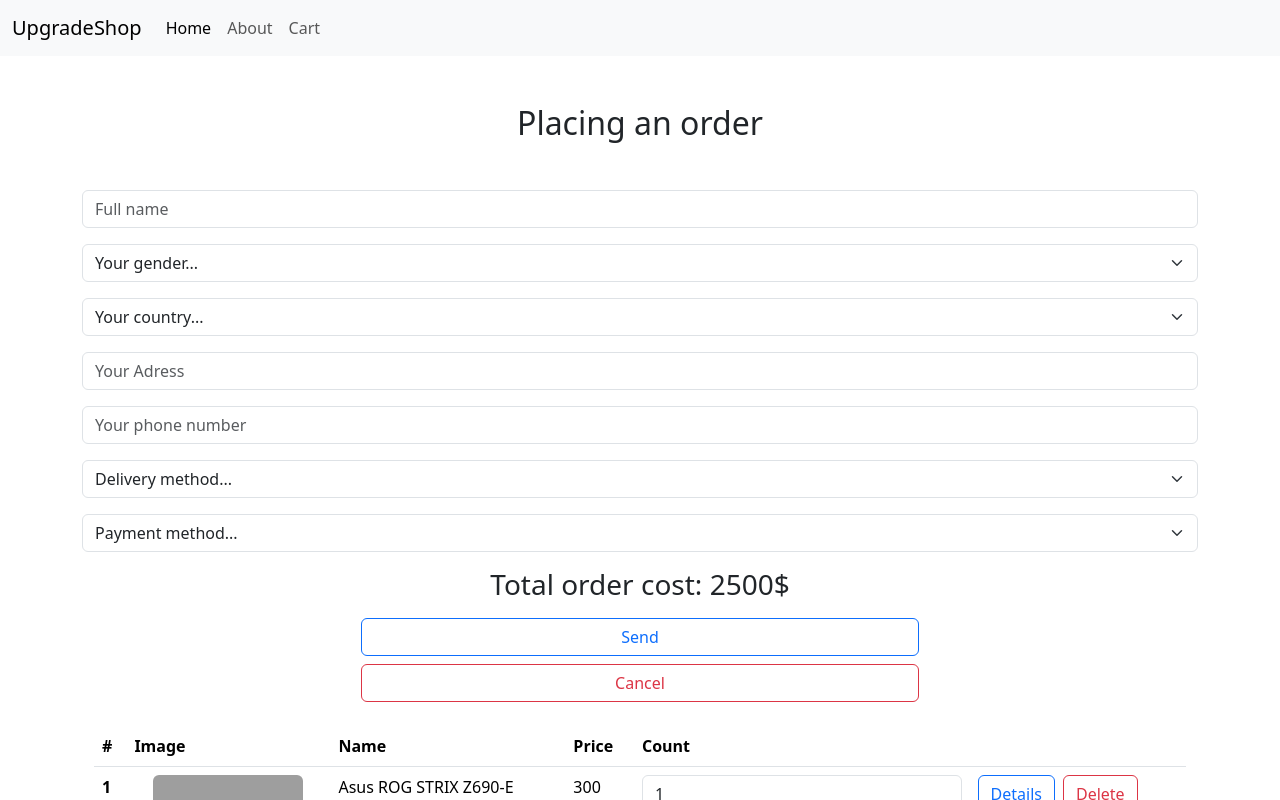
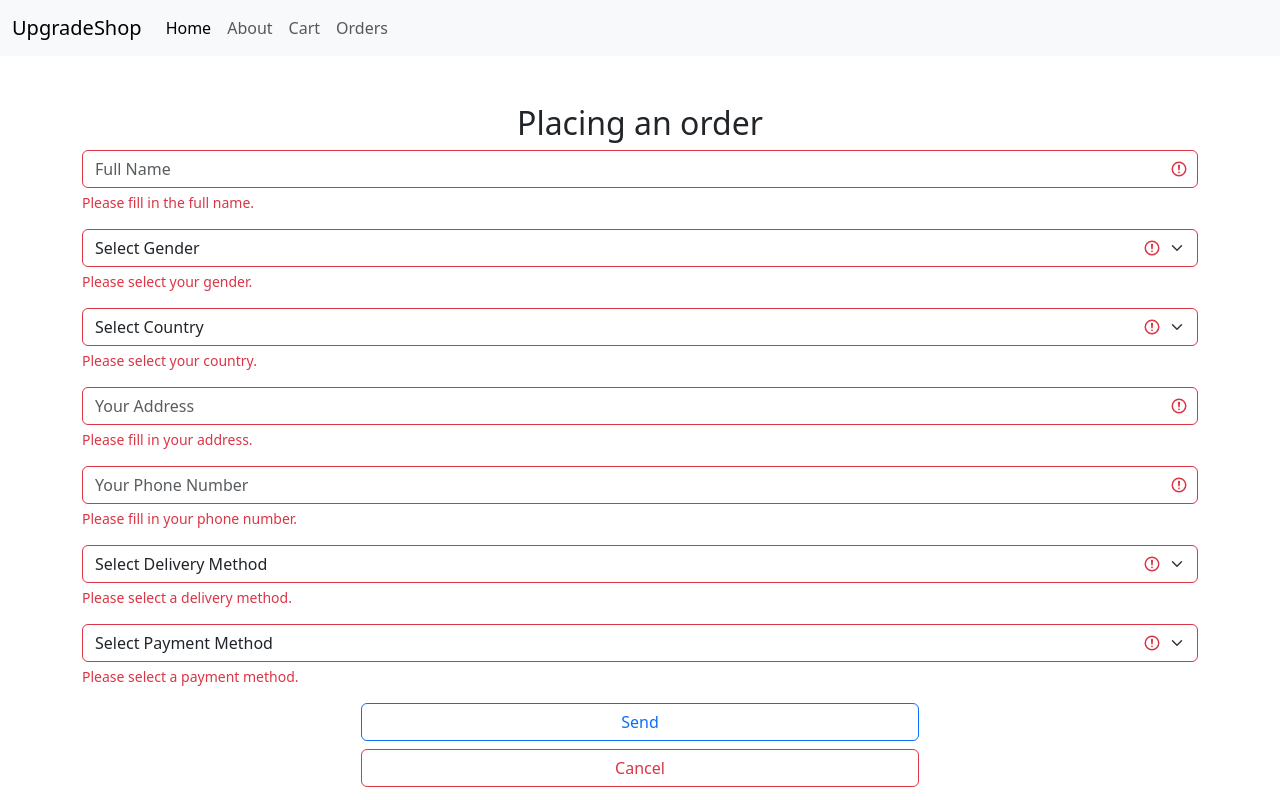
Before and after one commit to N1k143/Project-Shop-Vue, a Vue app: page /order in a window 1280 px wide. Shown: the top 800 px of the page. Built offline with nearby package versions, Linux system fonts and the light colour scheme; grey boxes are pictures that could not be loaded.

Commit message:
add Veiw-order page

```diff
--- a/src/App.vue
+++ b/src/App.vue
@@ -16,7 +16,9 @@
         <li class="nav-item">
           <RouterLink class="nav-link" to="/cart" href="#">Cart</RouterLink>
         </li>
-
+        <li class="nav-item">
+          <RouterLink class="nav-link" to="/orders" href="#">Orders</RouterLink>
+        </li>
       </ul>
     </div>
   </div>
--- a/src/components/Cart.vue
+++ b/src/components/Cart.vue
@@ -41,7 +41,10 @@ import { RouterLink } from "vue-router";
 
 const cartStore = useCartStore();
 
+
 const updateCount = (id, event) => {
     cartStore.updateCountCartById(id, event.target.value);
 }
+
+
 </script>
--- a/src/router/index.js
+++ b/src/router/index.js
@@ -29,6 +29,11 @@ const router = createRouter({
       name: 'order',
       component: () => import('../views/OrderView.vue'),
     },
+    {
+      path: '/orders',
+      name: 'orders',
+      component: () => import('../views/ShowOrdersVeiew.vue'),
+    },
 ]})
 
 export default router
--- a/src/stores/cart.js
+++ b/src/stores/cart.js
@@ -61,6 +61,8 @@ export const useCartStore = defineStore('cart', () => {
         }
     }
 
+
+
     return {
         carts,
         findIndexProductCartById,
@@ -68,6 +70,6 @@ export const useCartStore = defineStore('cart', () => {
         addToCart,
         cartList,
         totalSum,
-        removeFromCart
+        removeFromCart,
     }
 })
--- a/src/views/OrderView.vue
+++ b/src/views/OrderView.vue
@@ -1,54 +1,129 @@
 <template>
-        <h2 class="text-center mt-5 ">Placing an order</h2>
     <div class="container mt-5">
+      <h2 class="text-center">Placing an order</h2>
+
+      <form @submit.prevent="confirmOrder">
         <div class="mb-3">
-        <input type="text" class="form-control" id="fio" placeholder="Full name">
+          <input v-model="fullName" type="text" class="form-control" :class="{'is-invalid': !fullName}" placeholder="Full Name">
+          <div class="invalid-feedback">Please fill in the full name.</div>
         </div>
-    <select class="form-select" aria-label="Gender">
-        <option selected>Your gender...</option>
-        <option value="1">Male</option>
-        <option value="2">Female</option>
+
+        <div class="mb-3">
+          <select v-model="gender" class="form-select" :class="{'is-invalid': !gender}">
+            <option value="" disabled selected>Select Gender</option>
+            <option value="male">Male</option>
+            <option value="female">Female</option>
           </select>
-    <select class="form-select mt-3" aria-label="Country">
-        <option selected>Your country...</option>
-        <option value="1">Russia</option>
-        <option value="2">Kazakhstan</option>
-        <option value="3">USA</option>
+          <div class="invalid-feedback">Please select your gender.</div>
+        </div>
+
+        <div class="mb-3">
+          <select v-model="country" class="form-select" :class="{'is-invalid': !country}">
+            <option value="" disabled selected>Select Country</option>
+            <option value="Russia">Russia</option>
+            <option value="Kazakhstan">Kazakhstan</option>
+            <option value="USA">USA</option>
           </select>
-    <div class="mb-3 mt-3">
-        <input type="text" class="form-control" id="fio" placeholder="Your Adress">
+          <div class="invalid-feedback">Please select your country.</div>
         </div>
-    <div class="mb-3 mt-3">
-        <input type="text" class="form-control" id="fio" placeholder="Your phone number">
+
+        <div class="mb-3">
+          <input v-model="address" type="text" class="form-control" :class="{'is-invalid': !address}" placeholder="Your Address">
+          <div class="invalid-feedback">Please fill in your address.</div>
         </div>
-    <select class="form-select" aria-label="Delivery method">
-        <option selected>Delivery method...</option>
-        <option value="1">Courier</option>
-        <option value="2">Pickup</option>
-        <option value="3">Postal delivery</option>
+
+        <div class="mb-3">
+          <input v-model="phone" type="text" class="form-control" :class="{'is-invalid': !phone}" placeholder="Your Phone Number">
+          <div class="invalid-feedback">Please fill in your phone number.</div>
+        </div>
+
+        <div class="mb-3">
+          <select v-model="deliveryMethod" class="form-select" :class="{'is-invalid': !deliveryMethod}">
+            <option value="" disabled selected>Select Delivery Method</option>
+            <option value="Courier">Courier</option>
+            <option value="Pickup">Pickup</option>
+            <option value="Postal">Postal Delivery</option>
           </select>
-    <select class="form-select mt-3" aria-label="Payment method">
-        <option selected>Payment method...</option>
-        <option value="1">Cash</option>
-        <option value="2">Credit Card</option>
+          <div class="invalid-feedback">Please select a delivery method.</div>
+        </div>
+
+        <div class="mb-3">
+          <select v-model="paymentMethod" class="form-select" :class="{'is-invalid': !paymentMethod}">
+            <option value="" disabled selected>Select Payment Method</option>
+            <option value="Cash">Cash</option>
+            <option value="Card">Credit Card</option>
           </select>
+          <div class="invalid-feedback">Please select a payment method.</div>
+        </div>
 
-    <h3 class="text-center mt-3 mb-3">Total order cost: 2500$</h3>
-    <div class="buttons text-center mt-3">
         <div class="d-grid gap-2 col-6 mx-auto">
-            <button type="button" class="btn btn-outline-primary">Send</button>
-            <RouterLink type="button" to="/cart" class="btn btn-outline-danger">Сancel</RouterLink>
+          <button type="submit" class="btn btn-outline-primary">Send</button>
+          <RouterLink to="/cart" class="btn btn-outline-danger">Cancel</RouterLink>
         </div>
-    </div>
-    <Cart class="mt-4"></Cart>
+      </form>
+
+      <Cart class="mt-4 mb-3"></Cart>
     </div>
   </template>
 
   <script setup>
+  import { ref, computed } from "vue";
+  import { useCartStore } from "@/stores/cart";
+  import { useRouter } from "vue-router";
   import Cart from "@/components/Cart.vue";
 
+  const cartStore = useCartStore();
+  const router = useRouter();
+
+  const fullName = ref("");
+  const gender = ref("");
+  const country = ref("");
+  const address = ref("");
+  const phone = ref("");
+  const deliveryMethod = ref("");
+  const paymentMethod = ref("");
+
+  const totalCost = computed(() => cartStore.totalSum);
+
+  const confirmOrder = () => {
+    if (!fullName.value || !address.value || !phone.value) {
+      alert("Please fill in all required fields.");
+      return;
+    } else {
+      const order = {
+        id: Date.now(),
+        date: new Date().toLocaleDateString(),
+        total: totalCost.value,
+        items: cartStore.cartList.map(item => ({
+          id: item.id,
+          name: item.name,
+          quantity: item.count,
+        })),
+        customer: {
+          fullName: fullName.value,
+          gender: gender.value,
+          country: country.value,
+          address: address.value,
+          phone: phone.value,
+        },
+        deliveryMethod: deliveryMethod.value,
+        paymentMethod: paymentMethod.value,
+      };
+
+      const orders = JSON.parse(localStorage.getItem("orders") || "[]");
+
+      orders.push(order);
+
+      localStorage.setItem("orders", JSON.stringify(orders));
+
+      cartStore.clearCart();
+
+      alert("Thank you for your purchase!");
+
+      router.push("/orders");
+    }
+  };
   </script>
 
-<style>
-
+  <style scoped>
   </style>
--- /dev/null
+++ b/src/views/ShowOrdersVeiew.vue
@@ -0,0 +1,36 @@
+<template>
+    <div class="container mt-5">
+      <h2 class="text-center">Your Order</h2>
+
+      <div v-if="orders.length > 0">
+        <div class="card mb-3" :key="orders[0].id">
+          <div class="card-body">
+            <h5 class="card-title">Order #{{ orders[0].id }}</h5>
+            <p><strong>Date:</strong> {{ orders[0].date }}</p>
+            <p><strong>Total:</strong> ${{ orders[0].total }}</p>
+          </div>
+        </div>
+      </div>
+
+      <div v-else>
+        <p>No orders found.</p>
+      </div>
+    </div>
+  </template>
+
+  <script setup>
+  import { ref, onMounted } from "vue";
+
+  const orders = ref([]);
+
+  onMounted(() => {
+    const savedOrders = JSON.parse(localStorage.getItem("orders") || "[]");
+
+    if (savedOrders.length > 0) {
+      orders.value = [savedOrders[savedOrders.length - 1]];
+    }
+  });
+  </script>
+
+  <style scoped>
+  </style>
```
Lines whose indentation alone changed are shown as unchanged.
